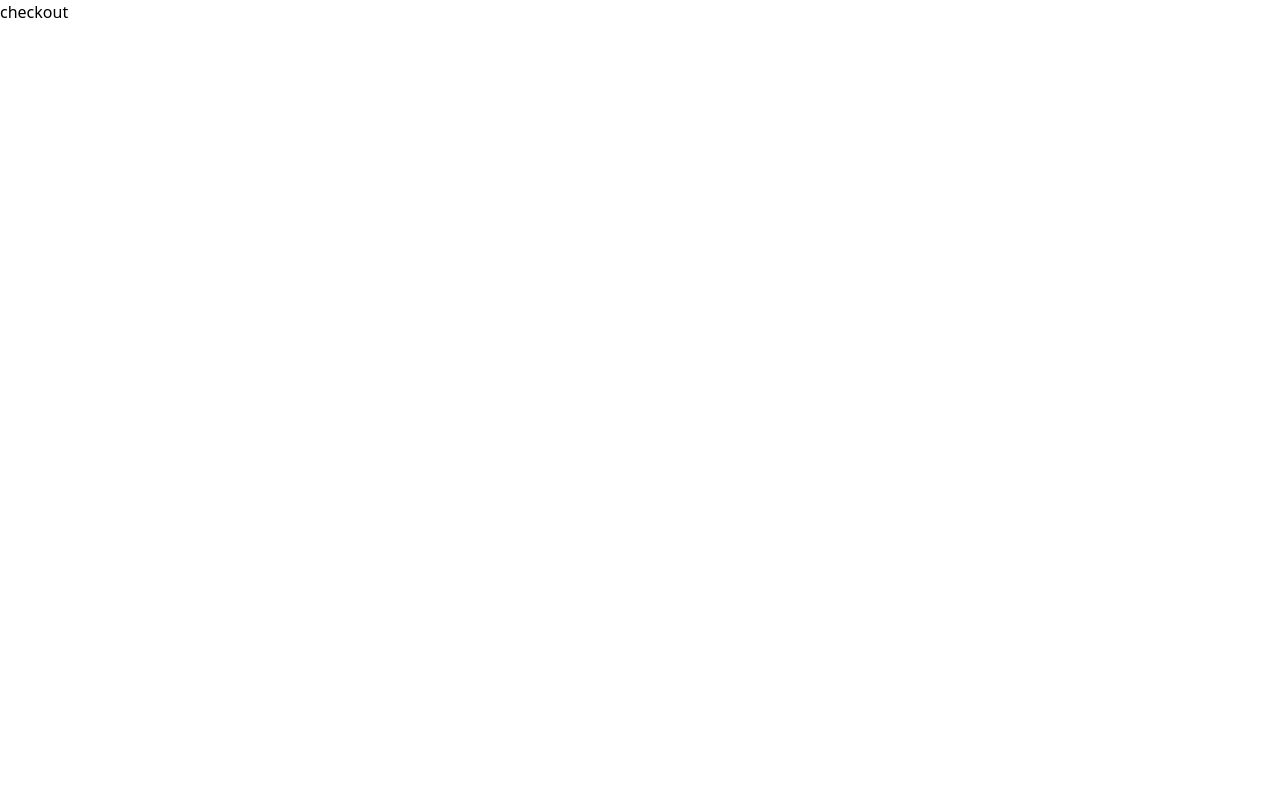
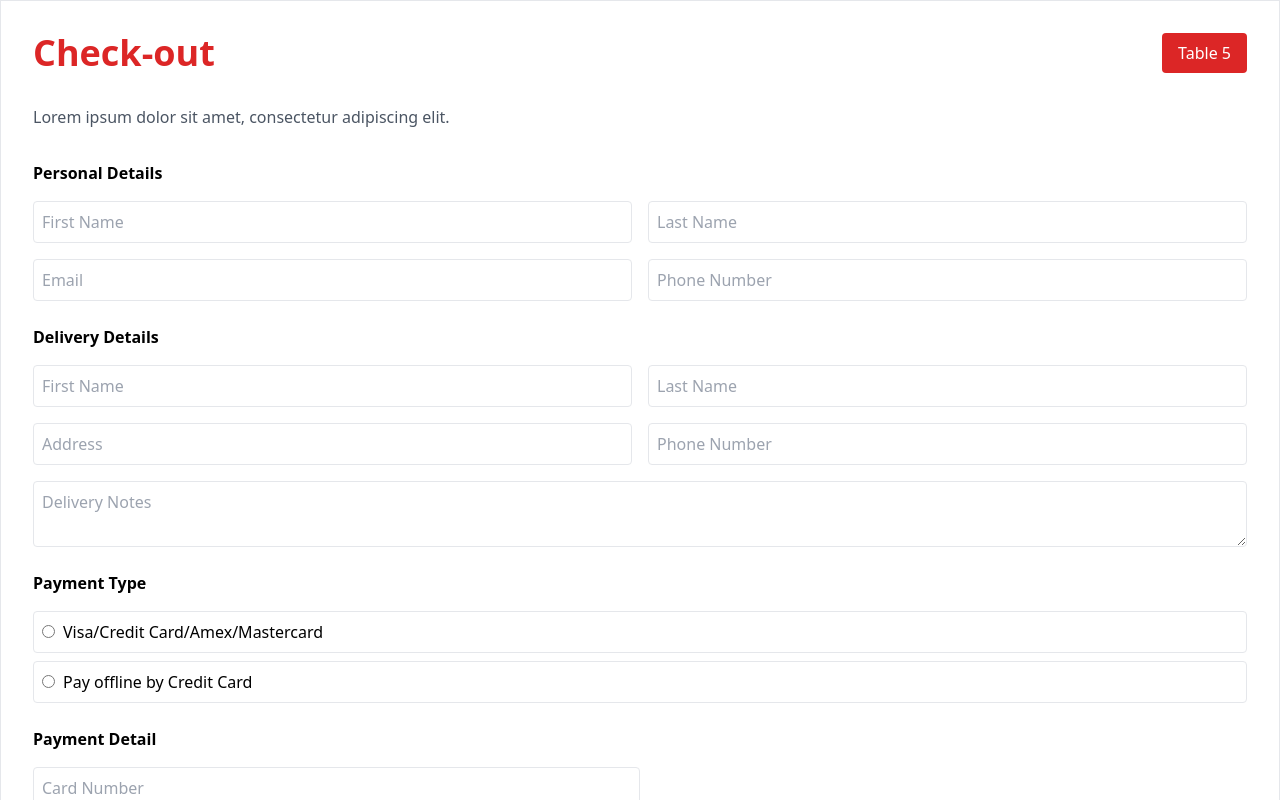
Before and after one commit to dinh-thang/KoalaRIS, a React (Create React App) app in the folder webapp/: page /checkout in a window 1280 px wide. Built offline with nearby package versions, Linux system fonts and the light colour scheme.

Commit message:
Update checkout.jsx

```diff
--- a/webapp/src/pages/checkout/checkout.jsx
+++ b/webapp/src/pages/checkout/checkout.jsx
@@ -1,6 +1,68 @@
 const Checkout = () => {
     return (
-        <div>checkout</div>
+        <div class="w-full mx-auto bg-white p-8 border border-gray-200">
+            <form id="check-out-form" action="#" method="post">
+
+                <div className="flex justify-between items-center mb-8">
+                    <h1 className="text-4xl font-bold text-red-600">Check-out</h1>
+                    <div className="bg-red-600 text-white py-2 px-4 rounded">
+                    Table 5
+                    </div>
+                </div>
+                <p class="text-gray-600 mb-8">Lorem ipsum dolor sit amet, consectetur adipiscing elit.</p>
+
+                {/* Personal Details */}
+                <div class="mb-6">
+                    <h2 class="font-semibold mb-4">Personal Details</h2>
+                    <div class="grid grid-cols-2 gap-4">
+                        <input type="text" placeholder="First Name" class="border p-2 rounded w-full"></input>
+                        <input type="text" placeholder="Last Name" class="border p-2 rounded w-full"></input>
+                        <input type="email" placeholder="Email" class="border p-2 rounded w-full"></input>
+                        <input type="text" placeholder="Phone Number" class="border p-2 rounded w-full"></input>
+                    </div>
+                </div>
+
+                {/* Delivery Details */}
+                <div class="mb-6">
+                    <h2 class="font-semibold mb-4">Delivery Details</h2>
+                    <div class="grid grid-cols-2 gap-4">
+                        <input type="text" placeholder="First Name" class="border p-2 rounded w-full"></input>
+                        <input type="text" placeholder="Last Name" class="border p-2 rounded w-full"></input>
+                        <input type="text" placeholder="Address" class="border p-2 rounded w-full"></input>
+                        <input type="text" placeholder="Phone Number" class="border p-2 rounded w-full"></input>
+                        <textarea placeholder="Delivery Notes" class="border p-2 rounded w-full col-span-2"></textarea>
+                    </div>
+                </div>
+
+                {/* Payment Type */}
+                <div class="mb-6">
+                    <h2 class="font-semibold mb-4">Payment Type</h2>
+                    <div class="flex flex-col">
+                        <label class="border p-2 rounded mb-2">
+                            <input type="radio" id="credit_card" name="payment_type" value="credit_card" class="mr-2"></input>
+                            Visa/Credit Card/Amex/Mastercard
+                        </label>
+                        <label class="border p-2 rounded">
+                            <input type="radio" id="offline" name="payment_type" value="offline_payment" class="mr-2"></input>
+                            Pay offline by Credit Card
+                        </label>
+                    </div>
+                </div>
+
+                {/* Payment Detail */}
+                <div class="mb-6">
+                    <h2 class="font-semibold mb-4">Payment Detail</h2>
+                    <input type="text" placeholder="Card Number" class="border p-2 rounded w-1/2 mb-4"></input>
+                    <div class="grid grid-cols-3 gap-4">
+                        <input type="text" placeholder="Expiry Date" class="border p-2 rounded w-1/2"></input>
+                        <input type="text" placeholder="CVC" class="border p-2 rounded w-1/2"></input>
+                    </div>
+                </div>
+
+                <input type="submit" value="Pay" class="bg-red-500 hover:bg-red-700 text-white font-bold py-2 px-4 rounded w-full cursor-pointer"></input>
+            </form>
+        </div>
+
     )
 }
 
```
